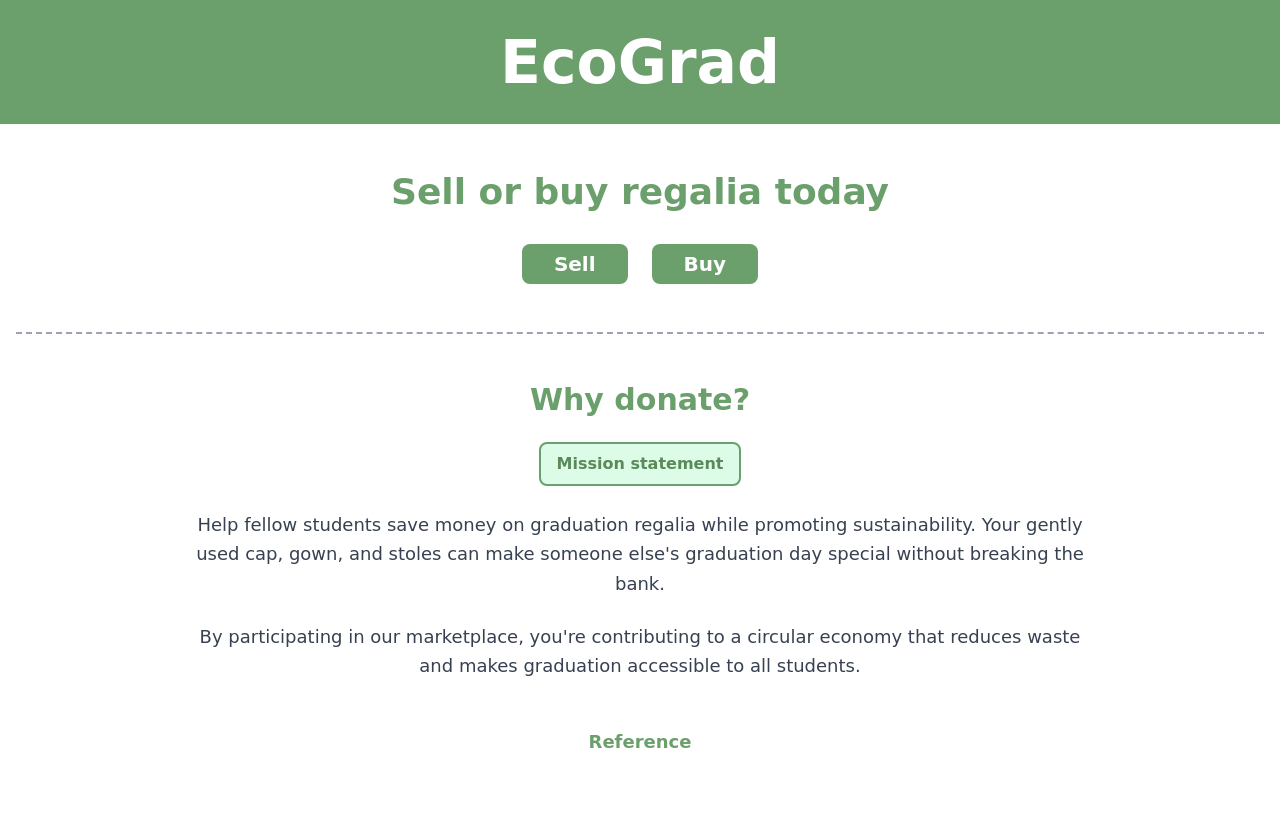
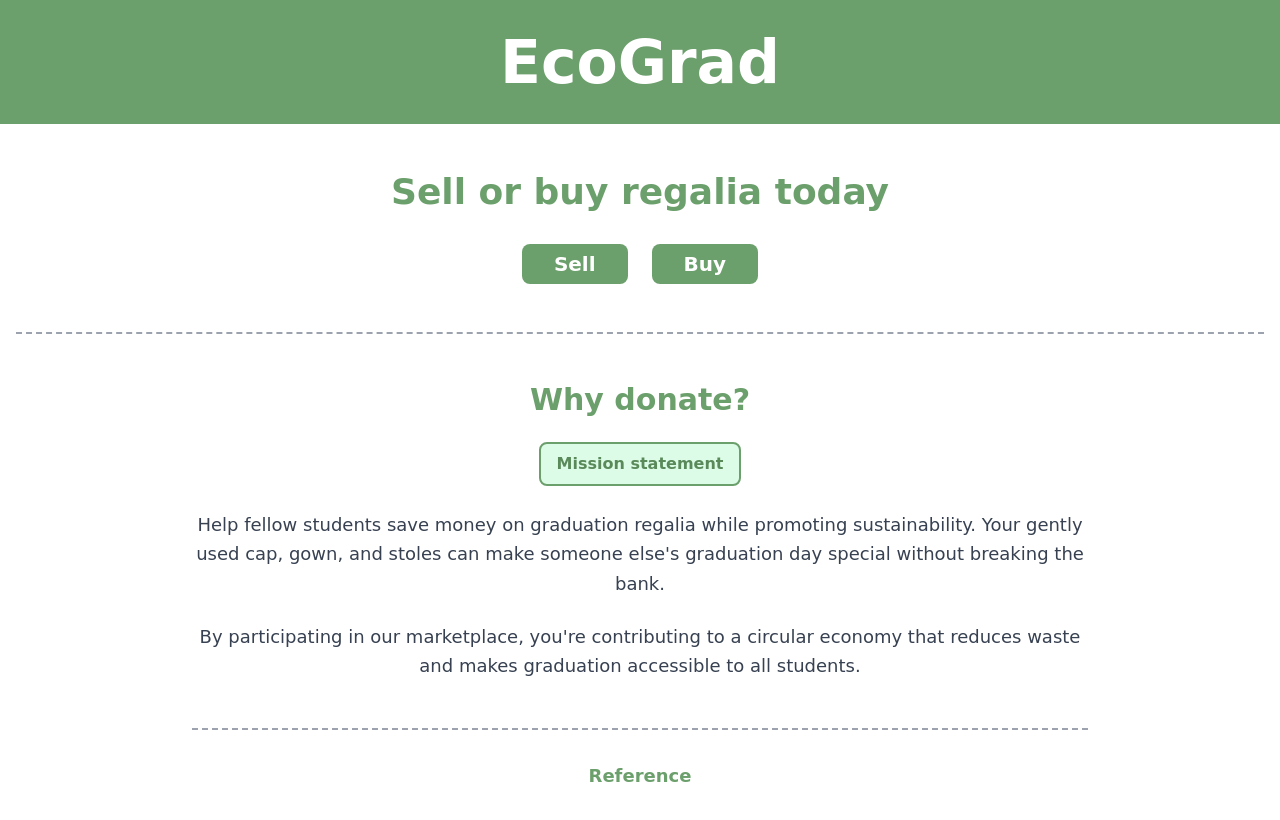
Before and after one commit to DanCode7/Eco-Grad, a Next.js app: page / in a window 1280 px wide. Shown: the top 820 px of the page. Built offline with nearby package versions, Linux system fonts and the light colour scheme; a web font is replaced by a local one.

Commit message:
Add divider line above Reference link for better visual separation

```diff
--- a/app/page.tsx
+++ b/app/page.tsx
@@ -88,8 +88,12 @@ export default function HomePage() {
               makes graduation accessible to all students.
             </p>
 
-            {/* Reference Link */}
-            <div className="mt-12 text-center">
+            {/* Reference Section */}
+            <div className="mt-12">
+              {/* Divider */}
+              <div className="border-t-2 border-dashed border-gray-400 mb-8"></div>
+
+              <div className="text-center">
                 <a
                   href="https://docs.google.com/document/d/1YADRt_5lUWG0BSegVcKdURNu2QO_iNT-6uVApA3R-BE/edit?tab=t.0"
                   target="_blank"
@@ -101,6 +105,7 @@ export default function HomePage() {
               </div>
             </div>
           </div>
+        </div>
       </main>
     </div>
   )
```
Lines whose indentation alone changed are shown as unchanged.
